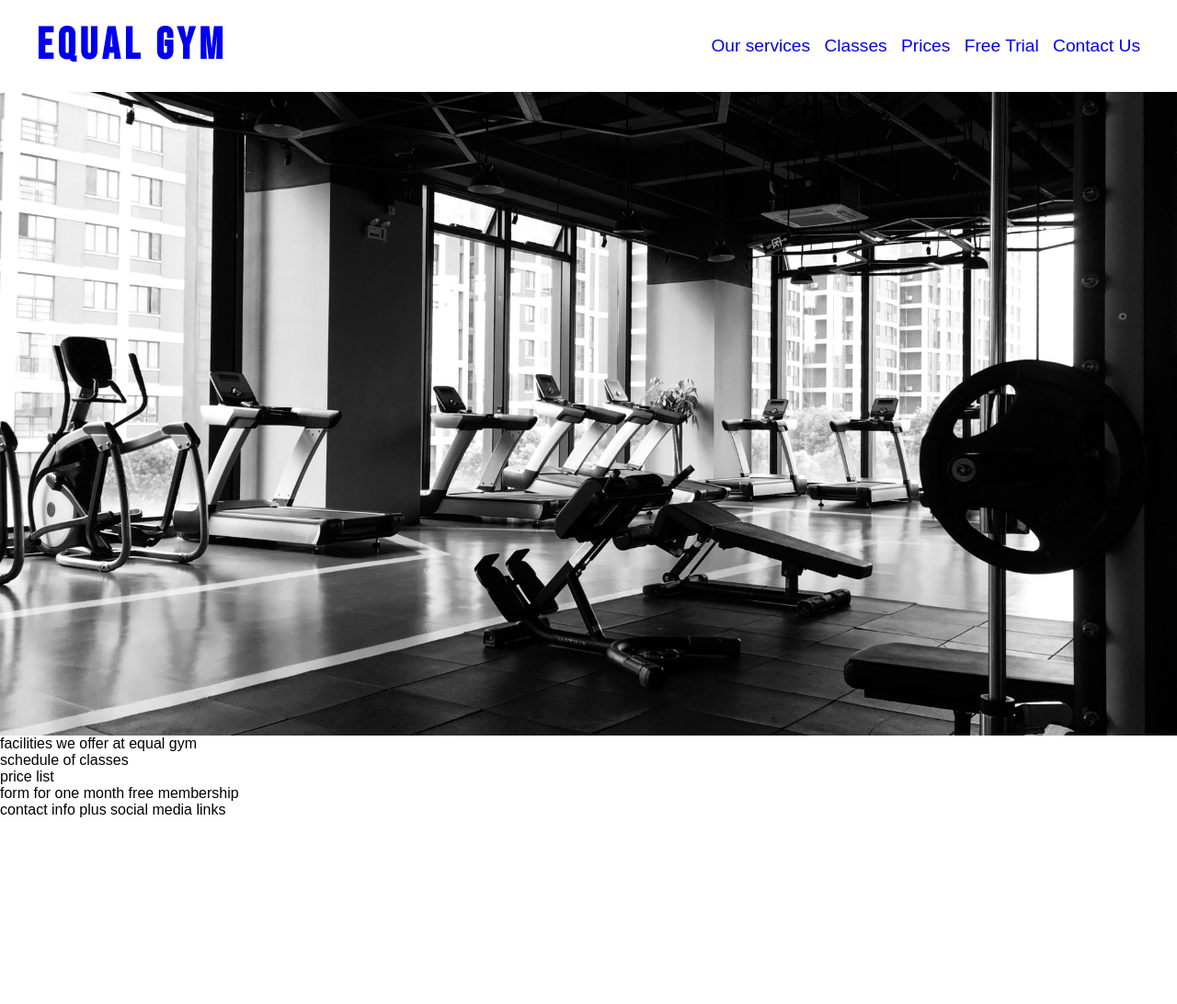
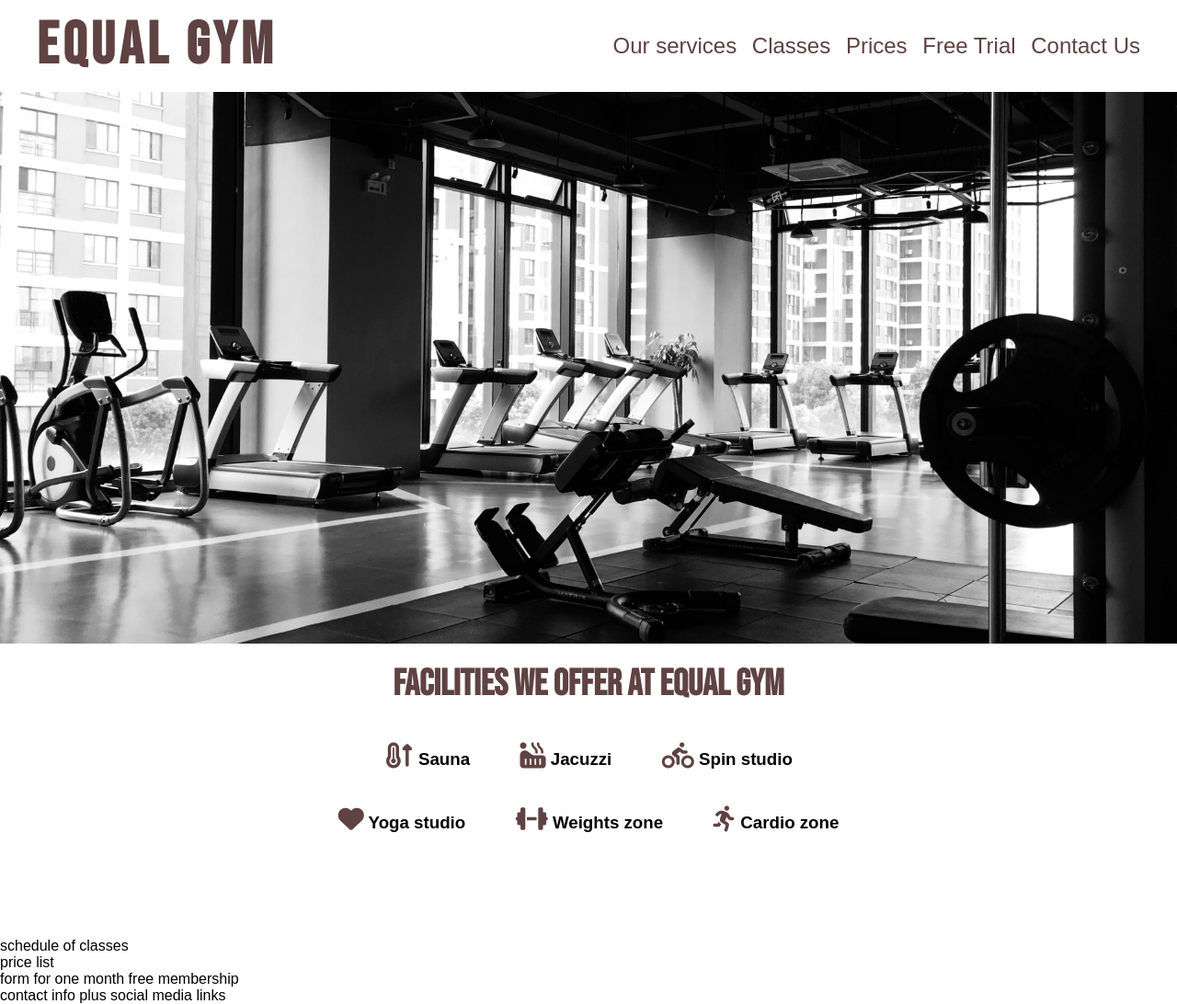
Before and after one commit to conor-b1995/p1-equal-gym, a plain HTML site: page index.html in a window 1280 px wide. Shown: the whole page at 92% size. Before the commit the page ends 890 px from the top, so only its background shows below. Drawn offline with Linux system fonts and the light colour scheme.

Commit message:
Add font awesome script, add content and style to facilities section

```diff
--- a/assets/css/style.css
+++ b/assets/css/style.css
@@ -21,10 +21,11 @@ h1, h2 {
 /* logo and nav  */
 
 #logo {
-    font-size: 300%;
+    font-size: 400%;
     letter-spacing: 5px;
     float: left;
     margin-left: 40px;
+    color: #5f4242;
 }
 
 #menu, #logo {
@@ -32,7 +33,7 @@ h1, h2 {
 }
 
 #menu {
-    font-size: 120%;
+    font-size: 150%;
     float: right;
     list-style-type: none;
     margin-right: 30px;
@@ -45,6 +46,7 @@ h1, h2 {
 
 #menu a {
     text-decoration: none;
+    color: #5f4242;
 }
 
 #menu a:hover {
@@ -55,9 +57,51 @@ h1, h2 {
 /* hero image */
 
 #hero-image {
-    height: 700px;
+    height: 600px;
     width: 100%;
     background: url(../images/risen-wang-20jX9b35r_M-unsplash.jpg) no-repeat center right;
     background-size: cover;
     overflow: hidden;
 }
+
+/* facilities section */
+
+.header {
+    text-align: center;
+    font-size: 250%;
+    margin-top: 20px;
+    color: #5f4242;
+}
+
+#facilities {
+    height: 300px;
+    font-size: 100%;
+    margin: 0;
+}
+
+#top-facilities {
+    width: 100%;
+    text-align: center;
+}
+
+#top-facilities li {
+    display: inline-block;
+    padding: 0 25px;
+    margin: 40px 0 20px 0;
+}
+
+#bottom-facilities {
+    width: 100%;
+    text-align: center;
+}
+
+#bottom-facilities li {
+    display: inline-block;
+    padding: 0 25px;
+    margin: 20px 0;
+}
+
+#facilities  i {
+    color: #5f4242;
+    font-size: 150%;
+}
--- a/index.html
+++ b/index.html
@@ -43,8 +43,35 @@
         <div id="hero-image"></div>
     </section>
 
-    <section>
-        facilities we offer at equal gym
+    <section id="facilities">
+        <h2 class="header">Facilities we offer at Equal Gym</h2>
+        <div id="top-facilities">
+            <ul>
+                <li>
+                    <h3><i class="fa-solid fa-temperature-arrow-up"></i> Sauna</h3>
+                </li>
+                <li>
+                    <h3><i class="fa-solid fa-hot-tub-person"></i> Jacuzzi</h3>
+                </li>
+                <li>
+                    <h3><i class="fa-solid fa-person-biking"></i> Spin studio</h3>
+                </li>
+            </ul>
+        </div>
+
+        <div id="bottom-facilities">
+            <ul>
+                <li>
+                    <h3><i class="fa-solid fa-heart"></i> Yoga studio</h3>
+                </li>
+                <li>
+                    <h3><i class="fa-solid fa-dumbbell"></i> Weights zone</h3>
+                </li>
+                <li>
+                    <h3><i class="fa-solid fa-person-running"></i> Cardio zone</h3>
+                </li>
+            </ul>
+        </div>
     </section>
 
     <section>
@@ -63,6 +90,8 @@
         contact info plus social media links
     </footer>
 
+    <script src="https://kit.fontawesome.com/14719ca4b9.js" crossorigin="anonymous"></script>
+
 </body>
 
 </html>
```
